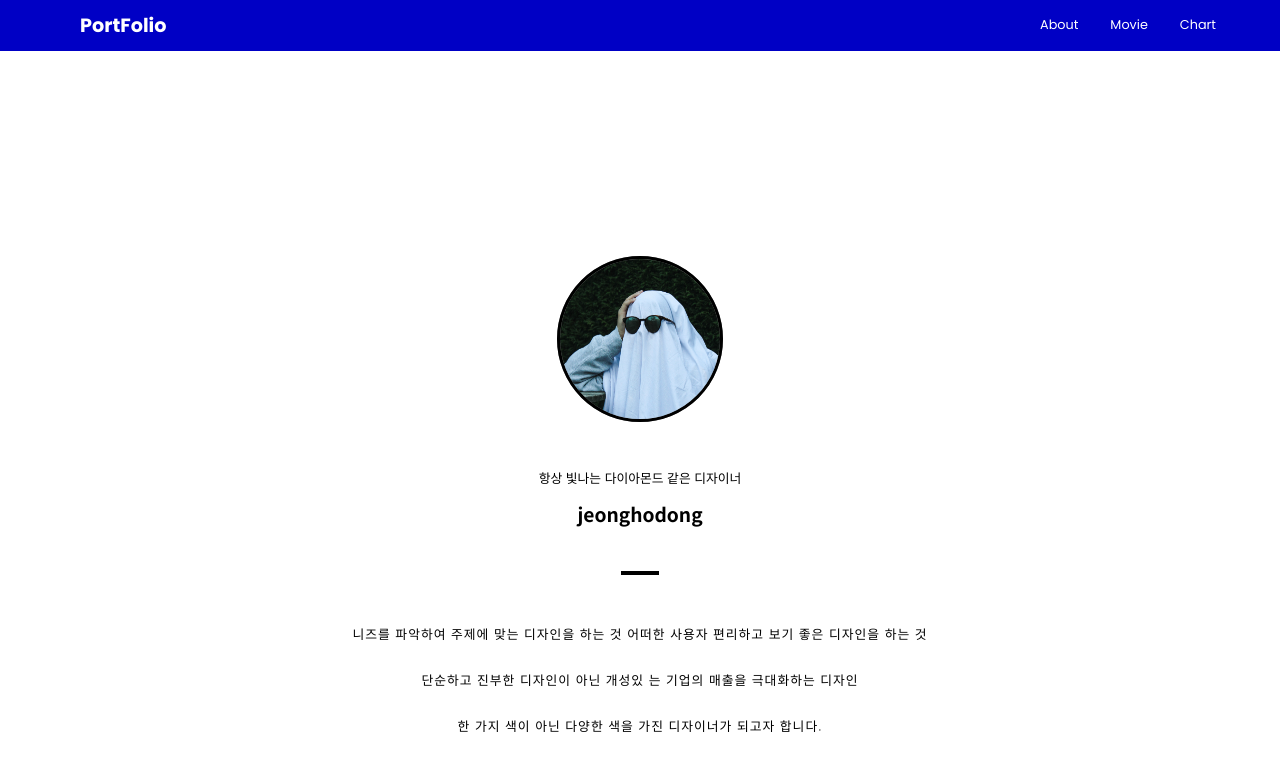
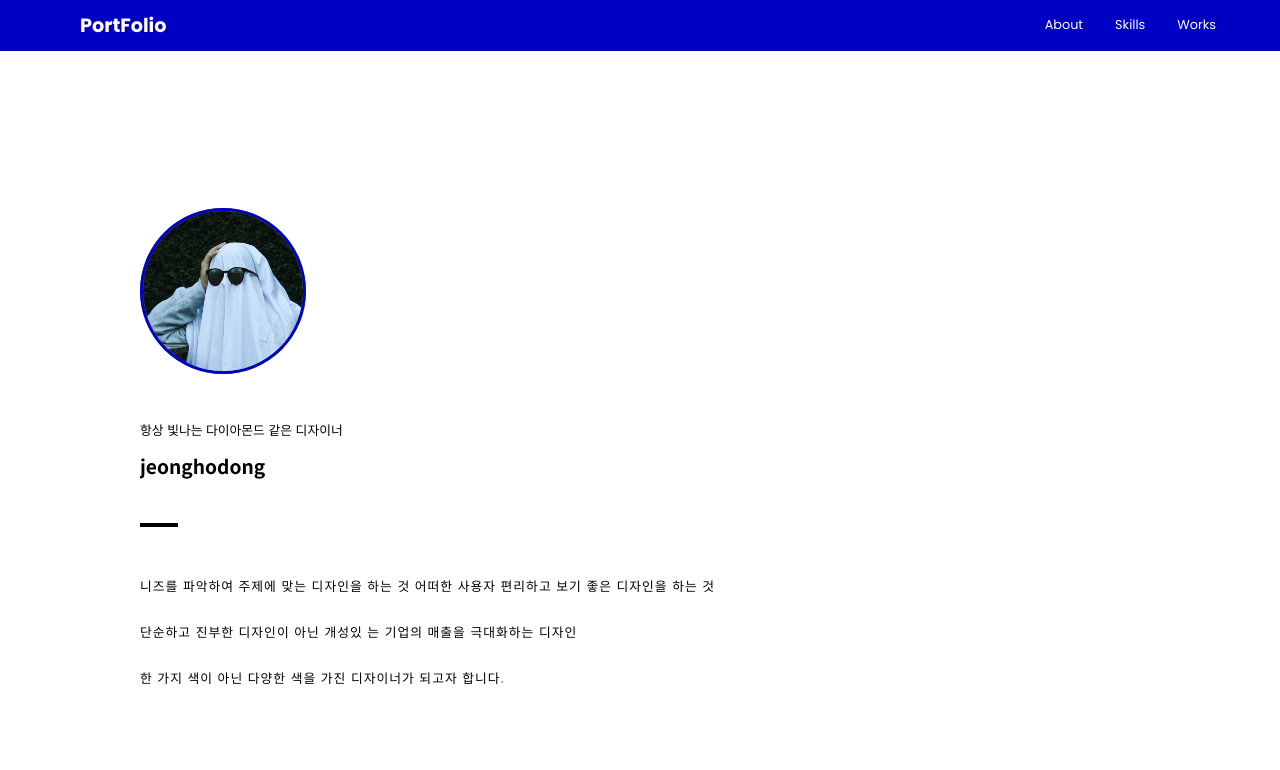
Before and after one commit to jeonghodong/react_portfolio_site, a React (Create React App) app: page /About in a window 1280 px wide. Shown: the top 770 px of the page. Built offline with nearby package versions, Linux system fonts and the light colour scheme.

Commit message:
about작업중

```diff
--- a/src/Components/Intro.js
+++ b/src/Components/Intro.js
@@ -4,12 +4,14 @@ import ContactBox from "./ContactBox";
 import SkillBox from "./SkillBox";
 import TitleBox from "./TitleBox";
 import openBg from "../Functions/openBg";
+import PortfolioBox from "./PortfolioBox";
 
 const Wrap = styled.div`
+  padding-top: 6rem;
   height: 100vh;
-  width: 100vw;
   margin: 0 auto;
-  padding-top: 6rem;
+  max-width: 1000px;
+  width: 100%;
 
   // 기능은 동작하지만 scroll bar 안보이게하기.
   overflow-y: scroll;
@@ -29,6 +31,7 @@ function Intro() {
     <Wrap ref={bg}>
       <TitleBox />
       <SkillBox />
+      <PortfolioBox />
       <ContactBox />
     </Wrap>
   );
--- /dev/null
+++ b/src/Components/PortfolioBox.js
@@ -0,0 +1,42 @@
+import { Link } from "react-router-dom";
+import styled from "styled-components";
+import PortFolioData from "../Data/PortFolioData";
+
+const Wrap = styled.div`
+  height: 100vh;
+
+  font-family: "Poppins", sans-serif;
+`;
+
+const TitleText = styled.h2`
+  font-size: 2.5vw;
+  font-weight: bold;
+  color: #0000c5;
+  padding: 5rem 0 5rem 0;
+  text-align: center;
+`;
+
+const FolioUl = styled.ul`
+  display: grid;
+  grid-template-columns: 1fr 1fr;
+  justify-items: center;
+`;
+
+function PortfolioBox() {
+  return (
+    <Wrap>
+      <TitleText>Portfolio</TitleText>
+      <FolioUl>
+        {PortFolioData.map((v) => (
+          <Link to={v.to}>
+            <li>
+              <h2>{v.name}</h2>
+            </li>
+          </Link>
+        ))}
+      </FolioUl>
+    </Wrap>
+  );
+}
+
+export default PortfolioBox;
--- a/src/Components/SkillBox.js
+++ b/src/Components/SkillBox.js
@@ -2,56 +2,43 @@ import styled from "styled-components";
 import { SkillData } from "../Data/IntroData";
 
 const Wrap = styled.div`
-  display: grid;
-  grid-template-columns: 1fr 1fr 1fr;
-  padding-bottom: 10rem;
   height: 100vh;
-  background-color: rgb(250 250 250);
-  & ul {
-    list-style: inside;
-  }
+
   font-family: "Poppins", sans-serif;
 `;
 
 const SkillName = styled.h2`
   font-size: 1.5vw;
   font-weight: bold;
+  text-align: center;
   margin-bottom: 5rem;
 `;
 
 const SkillsUl = styled.ul`
   font-size: 1vw;
+  text-align: center;
 `;
 const SkillsLi = styled.li`
   margin-bottom: 3rem;
 `;
-const Skills = styled.h2`
-  position: relative;
+const TitleText = styled.h2`
   font-size: 2.5vw;
   font-weight: bold;
   color: #0000c5;
   padding: 5rem 0 5rem 0;
+  text-align: center;
 `;
 
-const SkillsLine = styled.div`
-  position: absolute;
-  top: 50%;
-  transform: translateY(-50%);
-  width: 80%;
-  height: 2.5px;
-  background-color: gray;
-  margin-left: 1rem;
-  display: inline-block;
+const SkillList = styled.div`
+  display: grid;
+  grid-template-columns: 1fr 1fr 1fr;
+  justify-items: center;
 `;
 function SkillBox() {
   return (
-    <div>
-      <div>
-        <Skills>
-          Skills <SkillsLine> </SkillsLine>
-        </Skills>
-      </div>
-      <Wrap>
+    <Wrap>
+      <TitleText>Skills</TitleText>
+      <SkillList>
         {SkillData.map((v) => (
           <div>
             <SkillName>{v.name}</SkillName>
@@ -62,8 +49,8 @@ function SkillBox() {
             </SkillsUl>
           </div>
         ))}
-      </Wrap>
-    </div>
+      </SkillList>
+    </Wrap>
   );
 }
 
--- a/src/Components/TitleBox.js
+++ b/src/Components/TitleBox.js
@@ -4,8 +4,8 @@ const Wrap = styled.div`
   font-family: "Noto Sans KR", sans-serif;
   display: flex;
   flex-direction: column;
-  align-items: center;
-  padding-top 10rem;
+  align-items: left;
+  padding-top 7rem;
   height: 100vh;
 `;
 const Cover = styled.p`
@@ -18,9 +18,9 @@ const Name = styled.p`
   font-weight: bold;
 `;
 const Account = styled.span`
-  text-align: center;
+  text-align: left;
   word-break: break-all;
-  width: 60%;
+  width: 100%;
   font-size: 1vw;
   font-weight: 300;
   letter-spacing: 1px;
@@ -42,7 +42,7 @@ const ProfilImg = styled.img`
   width: 100%;
   height: 100%;
   border-radius: 50%;
-  border: 3px solid black;
+  border: 3px solid #0000c5;
 `;
 
 function TitleBox() {
--- a/src/Data/HeaderData.js
+++ b/src/Data/HeaderData.js
@@ -4,11 +4,11 @@ const HeaderData = [
     to: "/",
   },
   {
-    name: "Movie",
+    name: "Skills",
     to: "/MovieAbout",
   },
   {
-    name: "Chart",
+    name: "Works",
     to: "/ChartAbout",
   },
 ];
--- /dev/null
+++ b/src/Data/PortFolioData.js
@@ -0,0 +1,12 @@
+const PortFolioData = [
+  {
+    name: "Movie",
+    to: "/MovieAbout",
+  },
+  {
+    name: "Chart",
+    to: "/ChartAbout",
+  },
+];
+
+export default PortFolioData;
```
